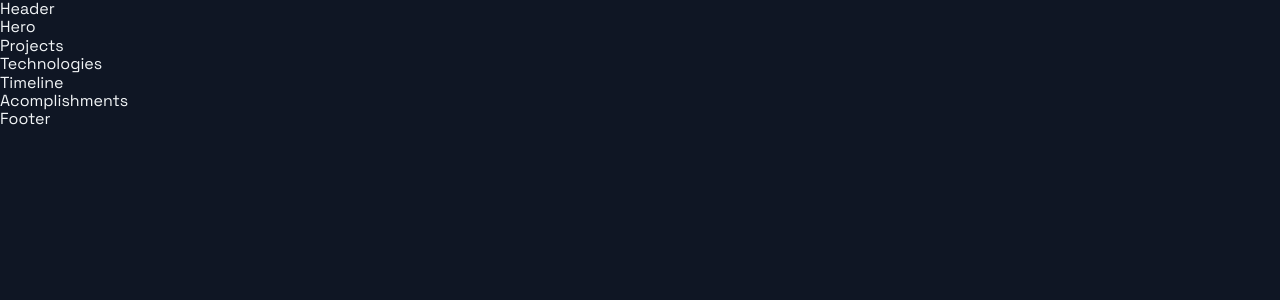
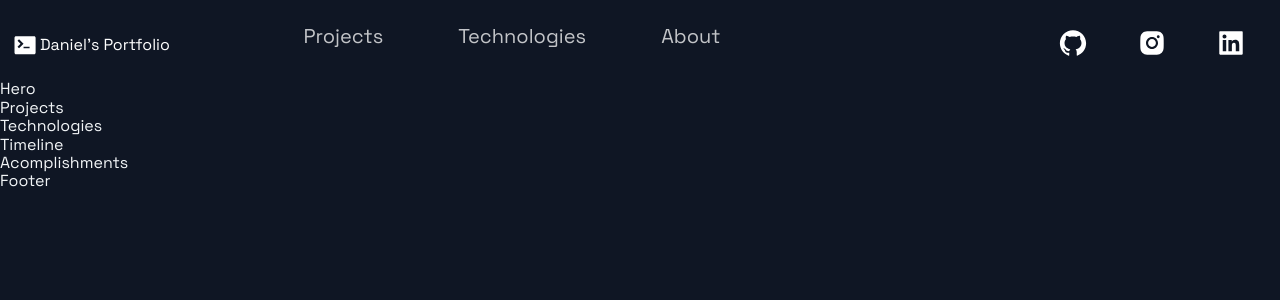
Before and after one commit to Daniel-Dewanto/react-portfolio, a Next.js app: page / in a window 1280 px wide. Shown: the top 300 px of the page. Built offline with nearby package versions, Linux system fonts and the light colour scheme.

Commit message:
header finished

```diff
--- a/src/components/Header/Header.js
+++ b/src/components/Header/Header.js
@@ -1,14 +1,48 @@
 import Link from 'next/link';
 import React from 'react';
 import { AiFillGithub, AiFillInstagram, AiFillLinkedin } from 'react-icons/ai';
-import { DiCssdeck } from 'react-icons/di';
+import { DiTerminal } from 'react-icons/di';
 
 import { Container, Div1, Div2, Div3, NavLink, SocialIcons } from './HeaderStyles';
 
 const Header = () =>  (
-  <div>
-    Header
-  </div>
+  <Container>
+    <Div1>
+      <Link href="/">
+        <a style={{display: "flex", alignItems:"center", color:"white"}}>
+          <DiTerminal size="3rem"/> <span >Daniel's Portfolio</span>
+        </a>
+      </Link>
+    </Div1>
+    <Div2>
+      <li>
+        <Link href="#projects">
+          <NavLink>Projects</NavLink>
+        </Link>
+      </li>
+      <li>
+        <Link href="#tech">
+          <NavLink>Technologies</NavLink>
+        </Link>
+      </li>
+      <li>
+        <Link href="#about">
+          <NavLink>About</NavLink>
+        </Link>
+      </li>
+    </Div2>
+    <Div3>
+      <SocialIcons href="https://github.com/daniel-dewanto">
+        <AiFillGithub size = "3rem"/>
+      </SocialIcons>
+      <SocialIcons href="https://www.instagram.com/daniel.dewanto/">
+        <AiFillInstagram size = "3rem"/>
+      </SocialIcons>
+      <SocialIcons href="https://www.linkedin.com/in/daniel-dewanto-1432a8202/">
+        <AiFillLinkedin size = "3rem"/>
+      </SocialIcons>
+    </Div3>
+  </Container>
 );
 
 export default Header;
```
Also changed, not shown: src/pages/_app.js (line endings or trailing spaces).
